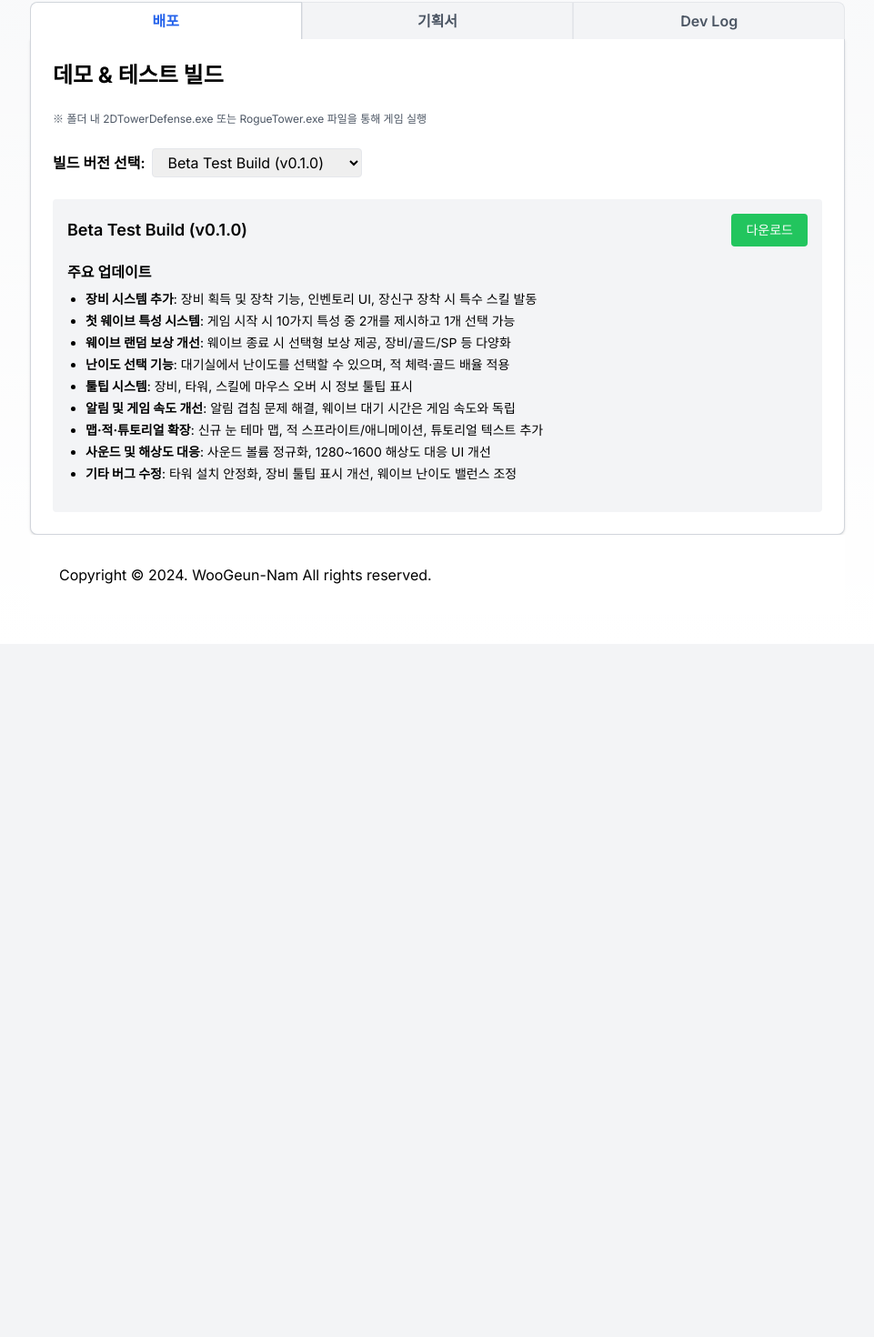
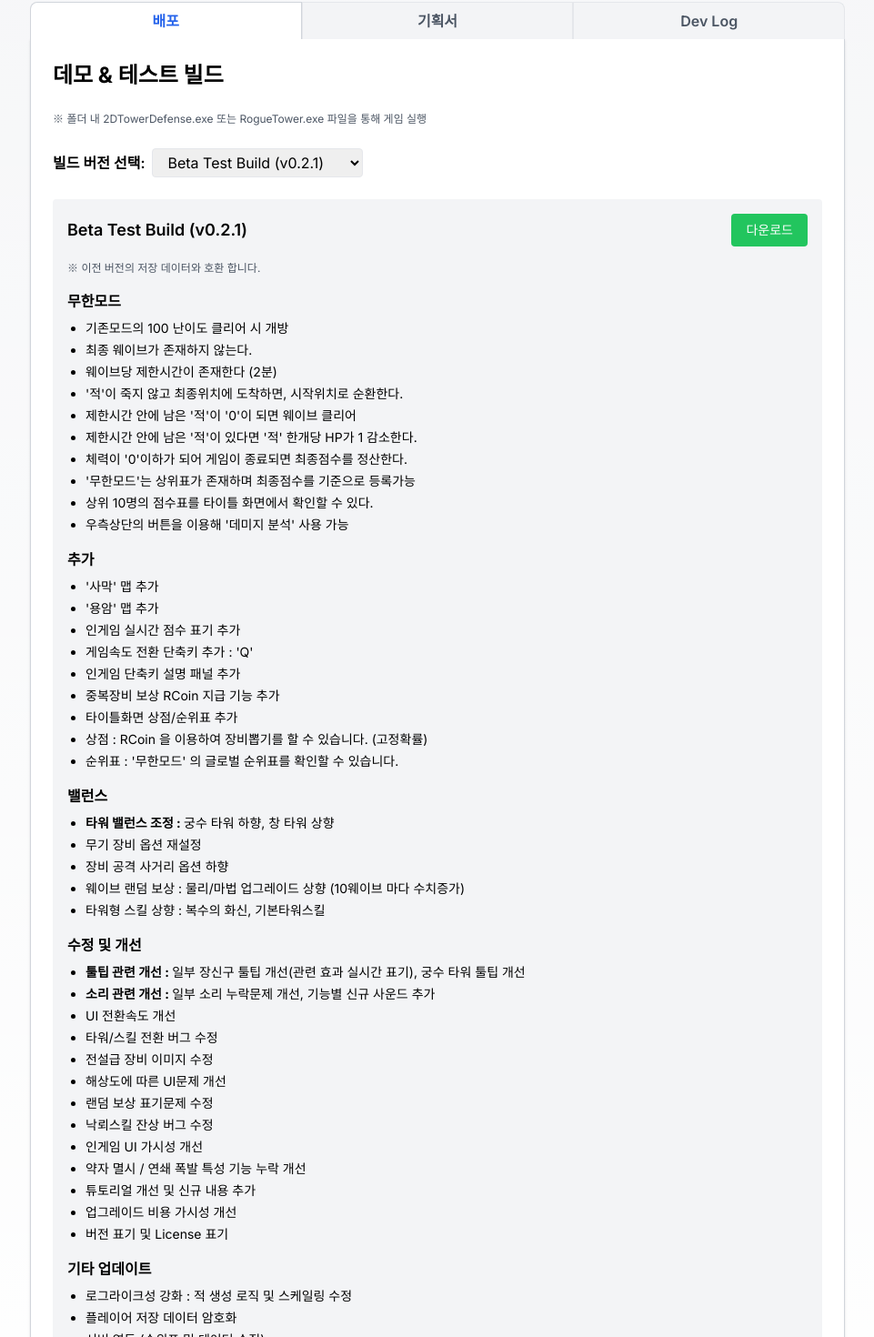
Before and after one commit to WooGeun-Nam/towerdefense-portfolio, a Next.js app: page / in a window 1280 px wide. Shown: the part 718-2188 px from the top of the page at 91% size, without its empty margins (159-1120 px from the left). Before the commit the page ends 1426 px from the top, so only its background shows below. Built offline with nearby package versions, Linux system fonts and the light colour scheme.

Commit message:
Update DeployPage.tsx

```diff
--- a/components/GamePortfolio/DeployPage.tsx
+++ b/components/GamePortfolio/DeployPage.tsx
@@ -3,10 +3,112 @@
 import React, { useState } from "react";
 
 const DeployPage = () => {
-  const [selectedVersion, setSelectedVersion] = useState("v0.1.0-beta");
+  const [selectedVersion, setSelectedVersion] = useState("v0.2.1-beta");
 
   const renderPatchNote = () => {
     switch (selectedVersion) {
+      case "v0.2.1-beta":
+        return (
+          <div className="p-4 bg-gray-100 rounded mb-6">
+            <div className="grid grid-cols-2 items-center mb-4">
+              <p className="font-semibold text-lg">Beta Test Build (v0.2.1)</p>
+              <div className="flex justify-end">
+                <a
+                  href="https://drive.google.com/file/d/1cYZQkYoM5fmSHpmEDKNhwYh27ReadkIL/view?usp=sharing"
+                  target="_blank"
+                  rel="noopener noreferrer"
+                  className="px-4 py-2 bg-green-500 text-white rounded hover:bg-green-600 text-sm"
+                >
+                  다운로드
+                </a>
+              </div>
+            </div>
+            <p className="text-xs text-gray-600 mb-4">
+              ※ 이전 버전의 저장 데이터와 호환 합니다.
+            </p>
+
+            <h4 className="font-semibold mb-2">무한모드</h4>
+            <ul className="list-disc pl-5 text-sm mb-4 space-y-1">
+              <li>기존모드의 100 난이도 클리어 시 개방</li>
+              <li>최종 웨이브가 존재하지 않는다.</li>
+              <li>웨이브당 제한시간이 존재한다 (2분)</li>
+              <li>
+                '적'이 죽지 않고 최종위치에 도착하면, 시작위치로 순환한다.
+              </li>
+              <li>제한시간 안에 남은 '적'이 '0'이 되면 웨이브 클리어</li>
+              <li>
+                제한시간 안에 남은 '적'이 있다면 '적' 한개당 HP가 1 감소한다.
+              </li>
+              <li>
+                체력이 '0'이하가 되어 게임이 종료되면 최종점수를 정산한다.
+              </li>
+              <li>
+                '무한모드'는 상위표가 존재하며 최종점수를 기준으로 등록가능
+              </li>
+              <li>상위 10명의 점수표를 타이틀 화면에서 확인할 수 있다.</li>
+              <li>우측상단의 버튼을 이용해 '데미지 분석' 사용 가능</li>
+            </ul>
+            <h4 className="font-semibold mb-2">추가</h4>
+            <ul className="list-disc pl-5 text-sm mb-4 space-y-1">
+              <li>'사막' 맵 추가</li>
+              <li>'용암' 맵 추가</li>
+              <li>인게임 실시간 점수 표기 추가</li>
+              <li>게임속도 전환 단축키 추가 : 'Q'</li>
+              <li>인게임 단축키 설명 패널 추가</li>
+              <li>중복장비 보상 RCoin 지급 기능 추가</li>
+              <li>타이틀화면 상점/순위표 추가</li>
+              <li>
+                상점 : RCoin 을 이용하여 장비뽑기를 할 수 있습니다. (고정확률)
+              </li>
+              <li>
+                순위표 : '무한모드' 의 글로벌 순위표를 확인할 수 있습니다.
+              </li>
+            </ul>
+            <h4 className="font-semibold mb-2">밸런스</h4>
+            <ul className="list-disc pl-5 text-sm mb-4 space-y-1">
+              <li>
+                <b>타워 밸런스 조정 : </b>
+                궁수 타워 하향, 창 타워 상향
+              </li>
+              <li>무기 장비 옵션 재설정</li>
+              <li>장비 공격 사거리 옵션 하향</li>
+              <li>
+                웨이브 랜덤 보상 : 물리/마법 업그레이드 상향 (10웨이브 마다
+                수치증가)
+              </li>
+              <li>타워형 스킬 상향 : 복수의 화신, 기본타워스킬</li>
+            </ul>
+            <h4 className="font-semibold mb-2">수정 및 개선</h4>
+            <ul className="list-disc pl-5 text-sm mb-4 space-y-1">
+              <li>
+                <b>툴팁 관련 개선 : </b>일부 장신구 툴팁 개선(관련 효과 실시간
+                표기), 궁수 타워 툴팁 개선
+              </li>
+              <li>
+                <b>소리 관련 개선 : </b>일부 소리 누락문제 개선, 기능별 신규
+                사운드 추가
+              </li>
+              <li>UI 전환속도 개선</li>
+              <li>타워/스킬 전환 버그 수정</li>
+              <li>전설급 장비 이미지 수정</li>
+              <li>해상도에 따른 UI문제 개선</li>
+              <li>랜덤 보상 표기문제 수정</li>
+              <li>낙뢰스킬 잔상 버그 수정</li>
+              <li>인게임 UI 가시성 개선</li>
+              <li>약자 멸시 / 연쇄 폭발 특성 기능 누락 개선</li>
+              <li>튜토리얼 개선 및 신규 내용 추가</li>
+              <li>업그레이드 비용 가시성 개선</li>
+              <li>버전 표기 및 License 표기</li>
+            </ul>
+            <h4 className="font-semibold mb-2">기타 업데이트</h4>
+            <ul className="list-disc pl-5 text-sm mb-4 space-y-1">
+              <li>로그라이크성 강화 : 적 생성 로직 및 스케일링 수정</li>
+              <li>플레이어 저장 데이터 암호화</li>
+              <li>서버 연동 (순위표 및 데이터 수집)</li>
+              <li>로딩화면 개선</li>
+            </ul>
+          </div>
+        );
       case "v0.1.0-beta":
         return (
           <div className="p-4 bg-gray-100 rounded mb-6">
@@ -14,7 +116,7 @@ const DeployPage = () => {
               <p className="font-semibold text-lg">Beta Test Build (v0.1.0)</p>
               <div className="flex justify-end">
                 <a
-                  href="https://drive.google.com/file/d/1_FSAAZ8XK97Lj_3DWX88dmIYohBiB6F4/view?usp=sharing"
+                  href="https://drive.google.com/file/d/1CYd8R1KDgb7ohnVHuvzBkSInb_AMeseU/view?usp=drive_link"
                   target="_blank"
                   rel="noopener noreferrer"
                   className="px-4 py-2 bg-green-500 text-white rounded hover:bg-green-600 text-sm"
@@ -65,7 +167,6 @@ const DeployPage = () => {
             </ul>
           </div>
         );
-
       case "v0.3.0-alpha":
         return (
           <div className="p-4 bg-gray-100 rounded mb-6">
@@ -219,10 +320,11 @@ const DeployPage = () => {
           onChange={(e) => setSelectedVersion(e.target.value)}
           className="px-3 py-1 border rounded"
         >
+          <option value="v0.2.1-beta">Beta Test Build (v0.2.1)</option>
           <option value="v0.1.0-beta">Beta Test Build (v0.1.0)</option>
           <option value="v0.3.0-alpha">Alpha Test Build (v0.3.0)</option>
-          <option value="v0.2.0">v0.2.0</option>
-          <option value="v0.1.0">v0.1.0</option>
+          <option value="v0.2.0">Alpha Test Build (v0.2.0)</option>
+          <option value="v0.1.0">Alpha Test Build (v0.1.0)</option>
         </select>
       </div>
 
```
